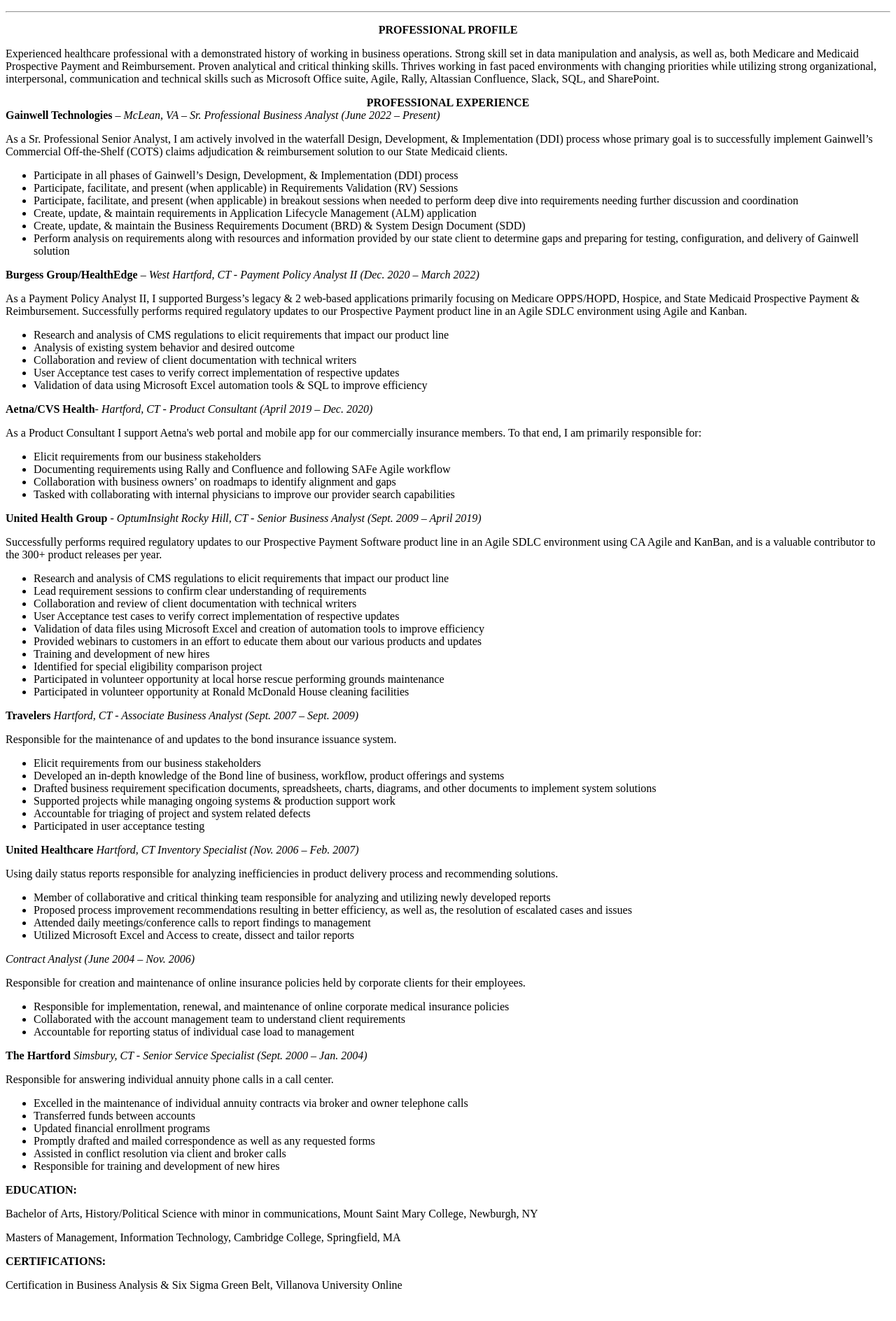
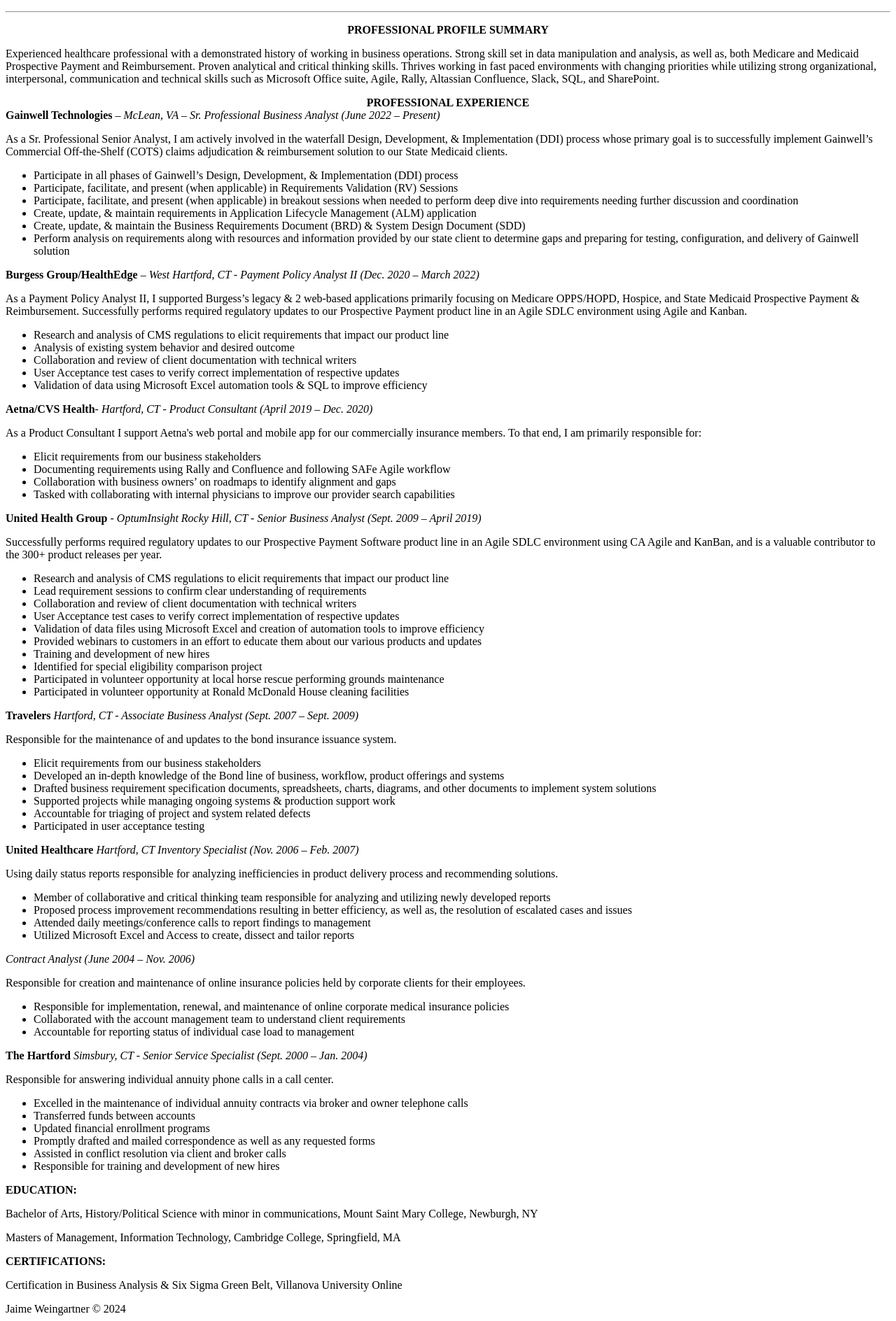
Before and after one commit to jweing1976/capstone-1-Resume, a plain HTML site: page index.html in a window 1280 px wide. Shown: the part 294-2182 px from the top of the page at 70% size. Before the commit the page ends 2156 px from the top, so only its background shows below. Drawn offline with Linux system fonts and the light colour scheme.

Commit message:
Update index.html
Repasted all code from original index.html, to incorporate, profile photo, contact me, About, & footer.

```diff
--- a/index.html
+++ b/index.html
@@ -3,16 +3,17 @@
 <head>
     <meta charset="UTF-8">
     <meta name="viewport" content="width=device-width, initial-scale=1.0">
-    <title>RESUME - Jaime Weingartner</title>
+    <title>My Resume</title>
 </head>
 <body>
 <center><img src="./images/Profile_Pic_Blurred.jpg" height="150"></center>
 <center><h2>Jaime R Weingartner</h2></center>
 <center><h3><a href="../4.4 Capstone Project/contact.html">Contact Me</a></h3></center>
 <center><h3><a href="../4.4 Capstone Project/about.html">About Me</a></h3></center>
+
 <hr />
 <p>
-<center><b>PROFESSIONAL PROFILE</b></center>
+<center><b>PROFESSIONAL PROFILE SUMMARY</b></center>
 </p>
 <p>
 Experienced healthcare professional with a demonstrated history of working in business operations. Strong skill set in data manipulation and analysis, as well as, both Medicare and Medicaid Prospective Payment and Reimbursement. Proven analytical and critical thinking skills. Thrives working in fast paced environments with changing priorities while utilizing strong organizational, interpersonal, communication and technical skills such as Microsoft Office suite, Agile, Rally, Altassian Confluence, Slack, SQL, and SharePoint.
@@ -109,4 +110,5 @@ Masters of Management, Information Technology, Cambridge College, Springfield, M
 Certification in Business Analysis & Six Sigma Green Belt, Villanova University Online
 </p>
 </body>
+<footer>Jaime Weingartner © 2024 </footer>
 </html>
```
